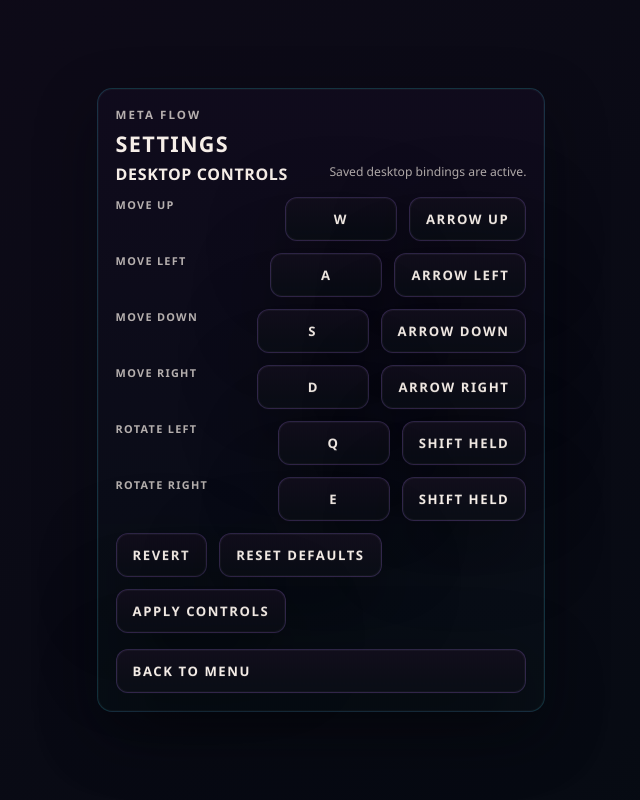
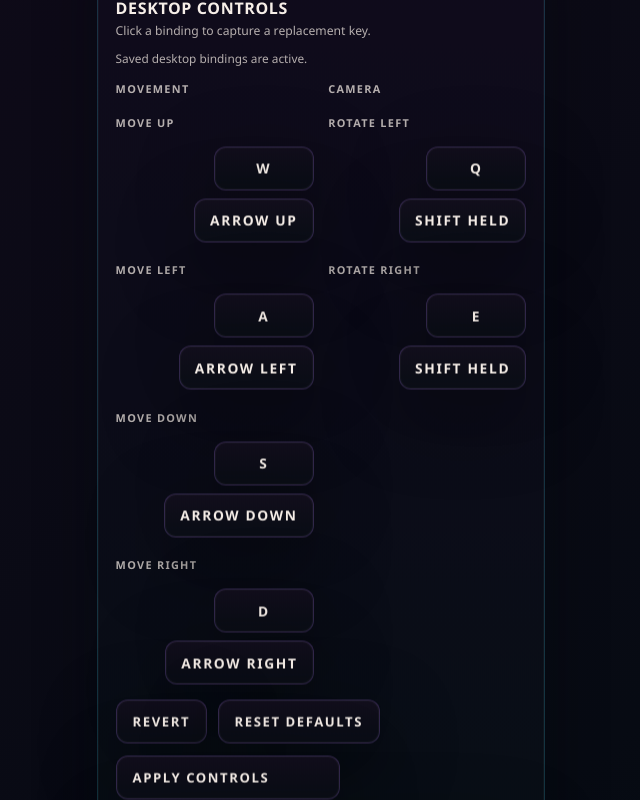
Before and after one commit to AlexAgo83/emberwake, a React (Vite) app: page / in a window 1280 px wide. Both pictures are taken after a click on the button "SETTINGS". Shown: the whole page, without its empty margins (319-959 px from the left). Built offline with nearby package versions, Linux system fonts and the light colour scheme.

Commit message:
Polish shell escape, settings, and terrain clustering

```diff
--- a/games/emberwake/src/content/world/worldGeneration.ts
+++ b/games/emberwake/src/content/world/worldGeneration.ts
@@ -98,7 +98,30 @@ const sampleTerrainAtWorldTile = (
   };
   const macroValue = sampleChunkMacroValue(chunkCoordinate, seed);
   const tileSignature = sampleDeterministicSignature(`${seed}:${worldTileX}:${worldTileY}`);
-  const terrainBias = (macroValue + (tileSignature % 61)) % 256;
+  const clusterPrimary = sampleClusterFieldValue({
+    prefix: "terrain-cluster-primary",
+    scaleInTiles: 5,
+    seed,
+    worldTileX,
+    worldTileY
+  });
+  const clusterSecondary = sampleClusterFieldValue({
+    prefix: "terrain-cluster-secondary",
+    scaleInTiles: 9,
+    seed,
+    worldTileX,
+    worldTileY
+  });
+  const localBlendValue =
+    sampleDeterministicSignature(
+      `${seed}:terrain-local:${Math.floor(worldTileX / 2)}:${Math.floor(worldTileY / 2)}`
+    ) % 256;
+  const terrainBias = Math.round(
+    macroValue * 0.26 +
+      clusterPrimary * 0.42 +
+      clusterSecondary * 0.24 +
+      localBlendValue * 0.08
+  ) % 256;
 
   return {
     terrainKind: pickTerrainKind(terrainBias),
--- a/src/app/AppShell.tsx
+++ b/src/app/AppShell.tsx
@@ -1,4 +1,4 @@
-import { lazy, Suspense, useCallback, useMemo, useRef, useState } from "react";
+import { lazy, Suspense, useCallback, useEffect, useMemo, useRef, useState } from "react";
 
 import { AppMetaScenePanel } from "./components/AppMetaScenePanel";
 import type { GameOverRecap } from "./components/AppMetaScenePanel";
@@ -200,6 +200,40 @@ export function AppShell() {
     },
     [applyDesktopControlBindings]
   );
+  useEffect(() => {
+    if (activeScene !== "runtime") {
+      return;
+    }
+
+    const handleWindowKeyDown = (event: KeyboardEvent) => {
+      const target = event.target;
+      const isEditableElement =
+        target instanceof HTMLElement &&
+        (target.isContentEditable ||
+          target.tagName === "INPUT" ||
+          target.tagName === "SELECT" ||
+          target.tagName === "TEXTAREA");
+
+      if (
+        event.key !== "Escape" ||
+        event.defaultPrevented ||
+        isMenuOpen ||
+        isEditableElement ||
+        document.body.dataset.desktopControlCaptureActive === "true"
+      ) {
+        return;
+      }
+
+      event.preventDefault();
+      showMainMenuScene();
+    };
+
+    window.addEventListener("keydown", handleWindowKeyDown);
+
+    return () => {
+      window.removeEventListener("keydown", handleWindowKeyDown);
+    };
+  }, [activeScene, isMenuOpen, showMainMenuScene]);
   const isLoadAvailable = savedSessionSlot !== null;
   const hasRuntimeLayer = runtimeSession.hasActiveSession;
   const updateGameOverRecap = useCallback((gameState: EmberwakeGameState | null) => {
--- a/src/app/components/DesktopControlSettingsSection.css
+++ b/src/app/components/DesktopControlSettingsSection.css
@@ -1,14 +1,34 @@
-.settings-controls{display:grid;gap:.75rem;padding-top:.35rem}
-.settings-controls__header,.settings-controls__row,.settings-controls__actions,.settings-controls__bindings{display:flex;flex-wrap:wrap;gap:.75rem}
+.settings-controls{display:grid;gap:.9rem;padding-top:.35rem}
+.settings-controls__header,.settings-controls__row,.settings-controls__actions,.settings-controls__bindings,.settings-controls__actions-secondary,.settings-controls__group-header{display:flex;flex-wrap:wrap;gap:.65rem}
 .settings-controls__header,.settings-controls__row{justify-content:space-between;align-items:flex-start}
-.settings-controls__grid{display:grid;gap:.75rem}
-.settings-controls__eyebrow,.settings-controls__label{color:var(--emberwake-copy-dim);font-size:.68rem;font-weight:700;letter-spacing:.12em;text-transform:uppercase}
+.settings-controls__grid{display:grid;gap:.9rem}
+.settings-controls__group{display:grid;gap:.45rem}
+.settings-controls__group-rows{display:grid;gap:.55rem}
+.settings-controls__eyebrow,.settings-controls__label,.settings-controls__group-title{color:var(--emberwake-copy-dim);font-size:.68rem;font-weight:700;letter-spacing:.12em;text-transform:uppercase}
 .settings-controls__title{margin:0;color:var(--emberwake-copy);font-size:1rem;letter-spacing:.04em;text-transform:uppercase}
-.settings-controls__status{margin:0;color:var(--emberwake-copy-dim);font-size:.76rem;line-height:1.45}
+.settings-controls__hint{margin:.18rem 0 0;color:var(--emberwake-copy-dim);font-size:.76rem;line-height:1.4}
+.settings-controls__group-title{margin:0}
+.settings-controls__status{margin:0;max-width:22rem;color:var(--emberwake-copy-dim);font-size:.74rem;line-height:1.45;text-align:right}
 .settings-controls__status[data-conflict="true"]{color:#ff9b8e}
-.settings-controls__bindings{justify-content:flex-end}
-.settings-controls__binding{min-width:7rem;justify-content:center}
+.settings-controls__bindings{justify-content:flex-end;gap:.5rem}
+.settings-controls__binding{min-width:6.25rem;justify-content:center;padding:.72rem .95rem;font-size:.86rem}
 .settings-controls__binding--static{pointer-events:none}
 .settings-controls__row--static .settings-controls__bindings{align-items:center}
 .settings-controls__binding[data-capture="true"]{border-color:rgba(76,226,255,.58);color:var(--emberwake-accent-cold)}
 .settings-controls__binding[data-conflict="true"]{border-color:rgba(255,155,142,.6);color:#ffb0a7}
+.settings-controls__actions{display:grid;gap:.75rem}
+.settings-controls__actions-secondary{gap:.65rem}
+.settings-controls__apply{width:fit-content;min-width:14rem}
+
+@media (min-width: 860px){
+  .settings-controls__grid{grid-template-columns:minmax(0,1fr) minmax(0,1fr);align-items:start}
+  .settings-controls__row{gap:1rem}
+  .settings-controls__label{padding-top:.72rem}
+}
+
+@media (max-width: 859px){
+  .settings-controls__header{flex-direction:column;align-items:flex-start}
+  .settings-controls__status{text-align:left;max-width:none}
+  .settings-controls__bindings{justify-content:flex-start}
+  .settings-controls__binding{min-width:5.5rem}
+}
--- a/src/app/components/DesktopControlSettingsSection.tsx
+++ b/src/app/components/DesktopControlSettingsSection.tsx
@@ -43,6 +43,9 @@ const desktopControlDirectionOrder = [
   ...desktopControlDirections,
   ...desktopCameraControlDirections
 ] as const satisfies readonly DesktopControlBindingDirection[];
+
+const movementDirections = desktopControlDirections as readonly DesktopControlBindingDirection[];
+const cameraDirections = desktopCameraControlDirections as readonly DesktopControlBindingDirection[];
 
 export function DesktopControlSettingsSection({
   bindings,
@@ -140,19 +143,7 @@ export function DesktopControlSettingsSection({
       : "Saved desktop bindings are active.";
   }, [captureMessage, captureState, conflictSet.size, hasUnsavedChanges]);
 
-  return (
-    <section className="settings-controls" aria-label="Desktop controls">
-      <div className="settings-controls__header">
-        <div>
-          <h3 className="settings-controls__title">Desktop controls</h3>
-        </div>
-        <p className="settings-controls__status" data-conflict={conflictSet.size > 0}>
-          {statusCopy}
-        </p>
-      </div>
-
-      <div className="settings-controls__grid">
-        {desktopControlDirectionOrder.map((direction) => (
+  const renderBindingRow = (direction: DesktopControlBindingDirection) => (
     <div className="settings-controls__row" key={direction}>
       <span className="settings-controls__label">
         {isDesktopCameraControlDirection(direction)
@@ -190,10 +181,46 @@ export function DesktopControlSettingsSection({
         ) : null}
       </div>
     </div>
-        ))}
+  );
+
+  return (
+    <section className="settings-controls" aria-label="Desktop controls">
+      <div className="settings-controls__header">
+        <div>
+          <h3 className="settings-controls__title">Desktop controls</h3>
+          <p className="settings-controls__hint">Click a binding to capture a replacement key.</p>
+        </div>
+        <p className="settings-controls__status" data-conflict={conflictSet.size > 0}>
+          {statusCopy}
+        </p>
+      </div>
+
+      <div className="settings-controls__grid">
+        <section className="settings-controls__group" aria-labelledby="settings-controls-movement">
+          <div className="settings-controls__group-header">
+            <h4 className="settings-controls__group-title" id="settings-controls-movement">
+              Movement
+            </h4>
+          </div>
+          <div className="settings-controls__group-rows">
+            {movementDirections.map(renderBindingRow)}
+          </div>
+        </section>
+
+        <section className="settings-controls__group" aria-labelledby="settings-controls-camera">
+          <div className="settings-controls__group-header">
+            <h4 className="settings-controls__group-title" id="settings-controls-camera">
+              Camera
+            </h4>
+          </div>
+          <div className="settings-controls__group-rows">
+            {cameraDirections.map(renderBindingRow)}
+          </div>
+        </section>
       </div>
 
       <div className="settings-controls__actions">
+        <div className="settings-controls__actions-secondary">
           <button
             className="shell-control shell-control--button"
             disabled={!hasUnsavedChanges}
@@ -217,8 +244,9 @@ export function DesktopControlSettingsSection({
           >
             Reset defaults
           </button>
+        </div>
         <button
-          className="shell-control shell-control--button"
+          className="shell-control shell-control--button settings-controls__apply"
           disabled={!canApply}
           onClick={() => {
             onApply(draftBindings);
```
Also changed, not shown: 2 other files (tests, documents, lock files or other folders). Lines whose indentation alone changed are shown as unchanged.
